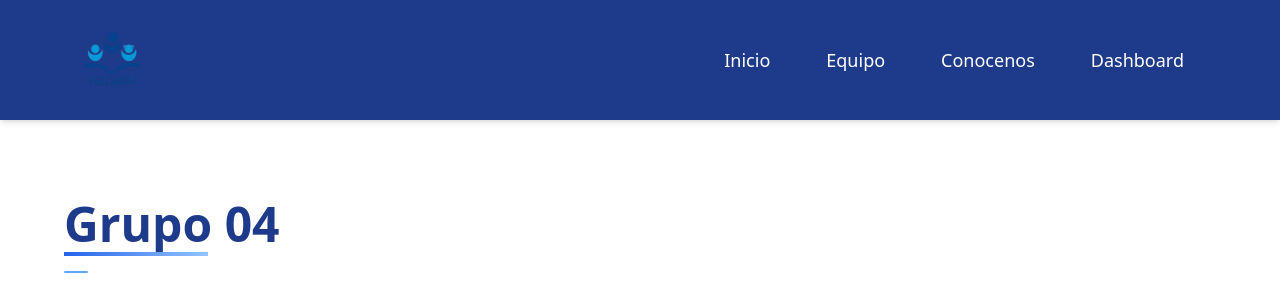
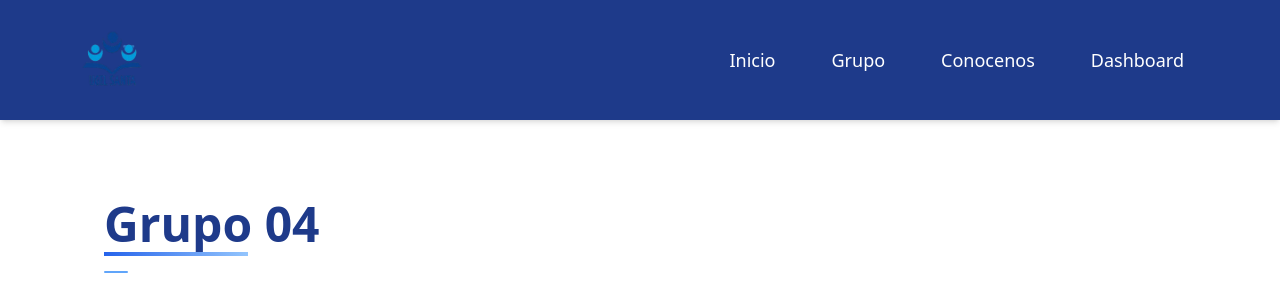
Before and after one commit to JoshRivas313/ProyectoUgel, an Angular app: page /nosotros in a window 1280 px wide. Shown: the top 306 px of the page. Built offline with nearby package versions, Linux system fonts and the light colour scheme.

Commit message:
Finished Nostros

```diff
--- a/src/app/nav-bar/nav-bar.component.ts
+++ b/src/app/nav-bar/nav-bar.component.ts
@@ -13,7 +13,7 @@ export class NavBarComponent {
 
   NavItems = [
     { name :'Inicio' , link: '/inicio' },
-    { name :'Equipo' , link: '/nosotros' },
+    { name :'Grupo' , link: '/nosotros' },
     { name :'Conocenos' , link: '/conocenos' },
     { name :'Dashboard' , link: '/dashboard' },
   ]
--- a/src/app/pages/nosotros/nosotros.component.html
+++ b/src/app/pages/nosotros/nosotros.component.html
@@ -1,13 +1,13 @@
 
 
 
-<div class="mt-20">
+<div class="mt-20 mx-10">
   <app-sub-titulo texto="Grupo 04" ></app-sub-titulo>
 
 </div>
 
 
-<div class="mt-10 mx-10">
+<div class="mt-10 mx-16">
   <app-cuadro-grupo></app-cuadro-grupo>
 
 </div>
```
